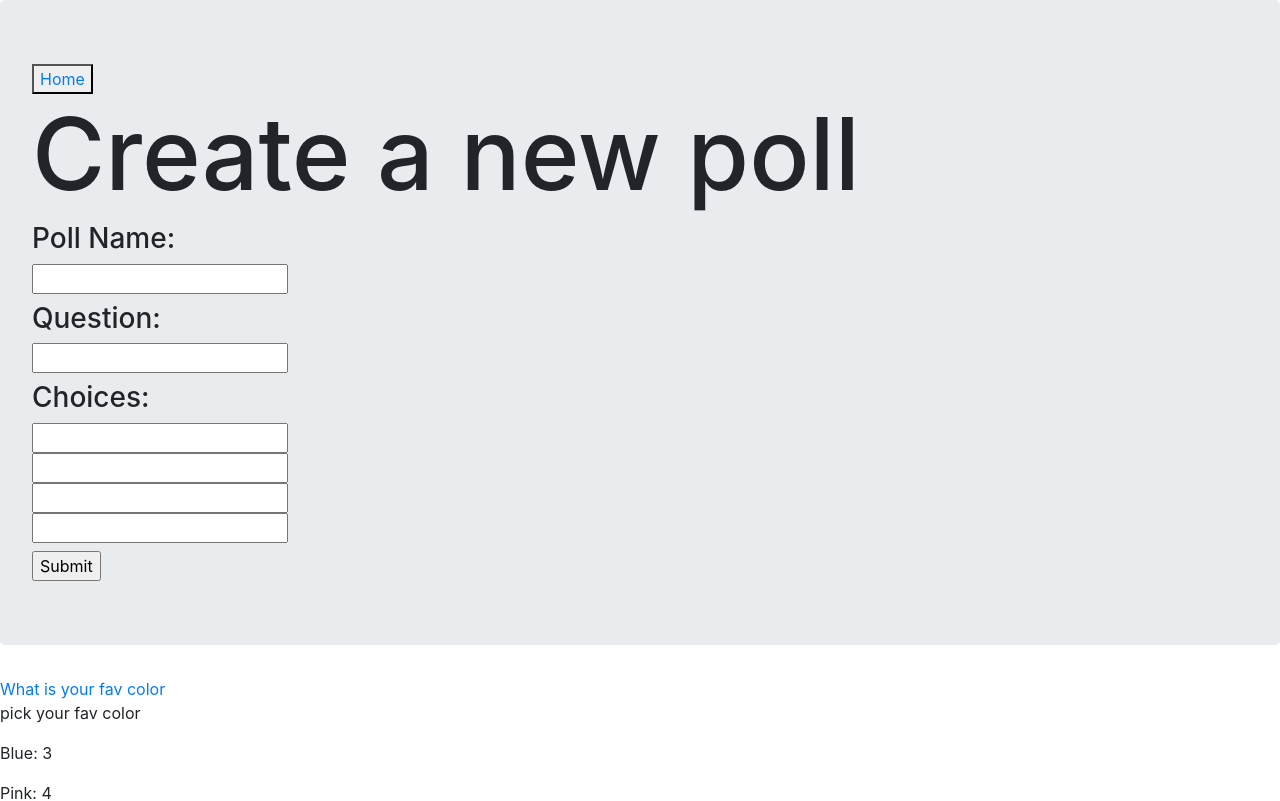
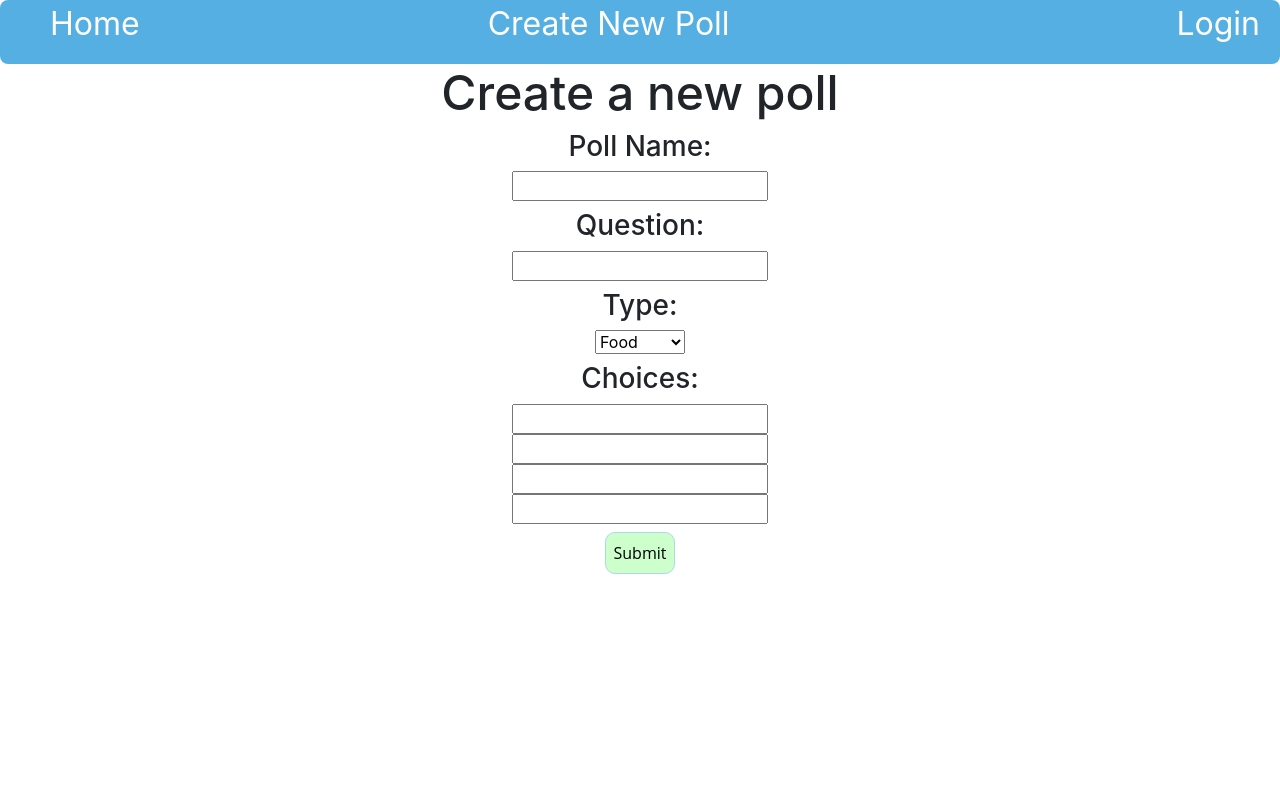
Before and after one commit to ChrisKCarr/Pollista-FrontEnd, a React (Create React App) app in the folder polly-app/: page /create in a window 1280 px wide. Shown: the top 801 px of the page. Built offline with nearby package versions, Linux system fonts and the light colour scheme.

Commit message:
CSS edits

```diff
--- a/polly-app/src/App.js
+++ b/polly-app/src/App.js
@@ -15,7 +15,7 @@ function App() {
         </Switch>
       </header>
       <main>
-        <Route path="/" component={Home} />
+        <Route exact path="/" component={Home} />
       </main>
     </div>
   );
--- a/polly-app/src/Components/Create.css
+++ b/polly-app/src/Components/Create.css
@@ -1,7 +1,28 @@
 .pollForm {
-    display:flex;
-    justify-content: space-around;
+  display: flex;
+  justify-content: space-around;
 }
-.create{
-    font-size: 100px;
+.Title {
+  font-size: 3em;
+  text-align: center;
 }
+form {
+  text-align: center;
+}
+.Button {
+  padding: 0.5em;
+  background-color: #ccffcc;
+  font-family: "Open Sans", sans-serif, Arial;
+  font-size: 16px;
+  color: black;
+  cursor: pointer;
+  border: 1px solid lightblue;
+  -webkit-appearance: none;
+  border-radius: 10px;
+}
+.Button:hover {
+  box-shadow: inset 0 0 0 25px #e4795e;
+  -o-transition: all 0.4s ease-in-out;
+  -webkit-transition: all 0.4s ease-in-out;
+  transition: all 0.4s ease-in-out;
+}
--- a/polly-app/src/Components/Create.js
+++ b/polly-app/src/Components/Create.js
@@ -1,11 +1,12 @@
 import React, { Component } from "react";
 import "./Create.css";
-import { Link } from "react-router-dom";
+import { Route } from "react-router-dom";
+import Nav from "./Nav";
 
 class Create extends Component {
   constructor(props) {
     super(props);
-    this.state = { pollName: "", question:"", choices:"" };
+    this.state = { pollName: "", question: "", choices: "" };
 
     this.handleChange = this.handleChange.bind(this);
     this.handleSubmit = this.handleSubmit.bind(this);
@@ -19,11 +20,9 @@ class Create extends Component {
   }
   render() {
     return (
-      <div className="jumbotron">
-        <button variant="primary" size="lg" >
-          <Link className="homebtn"to="/">Home</Link>
-        </button>
-        <h1 className="create">Create a new poll</h1>
+      <div>
+        <Route component={Nav} />
+        <h1 className="Title">Create a new poll</h1>
 
         <form onSubmit={this.handleSubmit}>
           <label>
@@ -47,6 +46,15 @@ class Create extends Component {
           </label>
           <br></br>
           <label>
+            <h3>Type: </h3>
+            <select>
+              <option>Food</option>
+              <option>Opinion</option>
+              <option>Question</option>
+            </select>
+          </label>
+          <br></br>
+          <label>
             <h3>Choices: </h3>
             <input
               type="text"
@@ -54,21 +62,21 @@ class Create extends Component {
               onChange={this.handleChange}
               name="choices"
             />
-            <br/>
+            <br />
             <input
               type="text"
               //   value={this.state.value}
               onChange={this.handleChange}
               name="choices"
             />
-             <br/>
+            <br />
             <input
               type="text"
               //   value={this.state.value}
               onChange={this.handleChange}
               name="choices"
             />
-              <br/>
+            <br />
             <input
               type="text"
               //   value={this.state.value}
@@ -77,7 +85,7 @@ class Create extends Component {
             />
           </label>
           <br></br>
-          <input type="submit" value="Submit" />
+          <input type="submit" value="Submit" className="Button" />
         </form>
       </div>
     );
--- a/polly-app/src/Components/Nav.css
+++ b/polly-app/src/Components/Nav.css
@@ -15,3 +15,17 @@ nav {
 .navLink:hover {
   color: blue;
 }
+#Home {
+  padding-left: 20px;
+}
+#NewPoll {
+  position: absolute;
+  top: 0;
+  right: 43%;
+}
+#Login {
+  position: absolute;
+  top: 0;
+  right: 0;
+  padding-right: 20px;
+}
--- a/polly-app/src/Components/Nav.js
+++ b/polly-app/src/Components/Nav.js
@@ -5,19 +5,18 @@ import { Link, Route } from "react-router-dom";
 function Nav() {
   return (
     <div>
-
       <nav>
         <div className="navContainer">
-          <Link className="navLink" to="/">
+          <Link className="navLink" id="Home" to="/">
             Home
           </Link>
 
-          <Link className="navLink" to="login">
-            Login
+          <Link className="navLink" id="NewPoll" to="/create">
+            Create New Poll
           </Link>
 
-          <Link className="navLink" to="/create">
-            Create New Poll
+          <Link className="navLink" id="Login" to="login">
+            Login
           </Link>
         </div>
       </nav>
--- a/polly-app/src/Components/Poll.css
+++ b/polly-app/src/Components/Poll.css
@@ -0,0 +1,39 @@
+.PollContainer {
+  text-align: center;
+  border: 4px solid gray;
+  border-radius: 10px;
+  margin: 5px 400px 30px 400px;
+}
+.PollTitle {
+  font-family: "Palanquin Dark", sans-serif;
+  font-weight: bolder;
+  font-size: 2em;
+}
+.PollTitle a {
+  color: rgb(86, 175, 226);
+}
+.Description {
+  font-family: "Palanquin Dark", sans-serif;
+  font-weight: 300;
+}
+.PollChoicesContainer {
+  font-family: "Palanquin Dark", sans-serif;
+  font-weight: 500;
+}
+.buttonChoicesContainer {
+  padding-bottom: 10px;
+}
+.choicesButton {
+  font-family: "Palanquin Dark", sans-serif;
+  font-weight: 400;
+  margin: 0 10px 0 10px;
+  padding: 0 10px 0 10px;
+  border-radius: 8px;
+  box-shadow: 0px 5px;
+  top: 0px;
+  transition: all ease 0.3s;
+}
+.choicesButton:active {
+  box-shadow: 0 1px 0;
+  top: 3px;
+}
--- a/polly-app/src/Components/Poll.js
+++ b/polly-app/src/Components/Poll.js
@@ -60,19 +60,19 @@ class Poll extends Component {
 
   incrementCount(evt) {
     evt.preventDefault();
-    console.log("Clicked");
-    this.setState({
-      testing: {
-        pollTitle: this.state.pollTitle,
-        body: this.state.body,
-        options: this.state.options.count + 1,
-        choices: this.state.choices
-      }
-    });
+    // console.log("Clicked", this.state.testing[0].options[0]);
+    // this.setState({
+    //   testing: {
+    //     pollTitle: this.state.pollTitle,
+    //     body: this.state.body,
+    //     options: this.state.options.count + 1,
+    //     choices: this.state.choices
+    //   }
+    // });
   }
 
   render() {
-    console.log(this.state.testing[0].options[0].count);
+    // console.log(this.state.testing[0].options[0].count);
     let Poll = this.state.testing.map((PollObj, index) => {
       let choices = PollObj.options.map((option, index) => {
         return (
```
Lines whose indentation alone changed are shown as unchanged.
